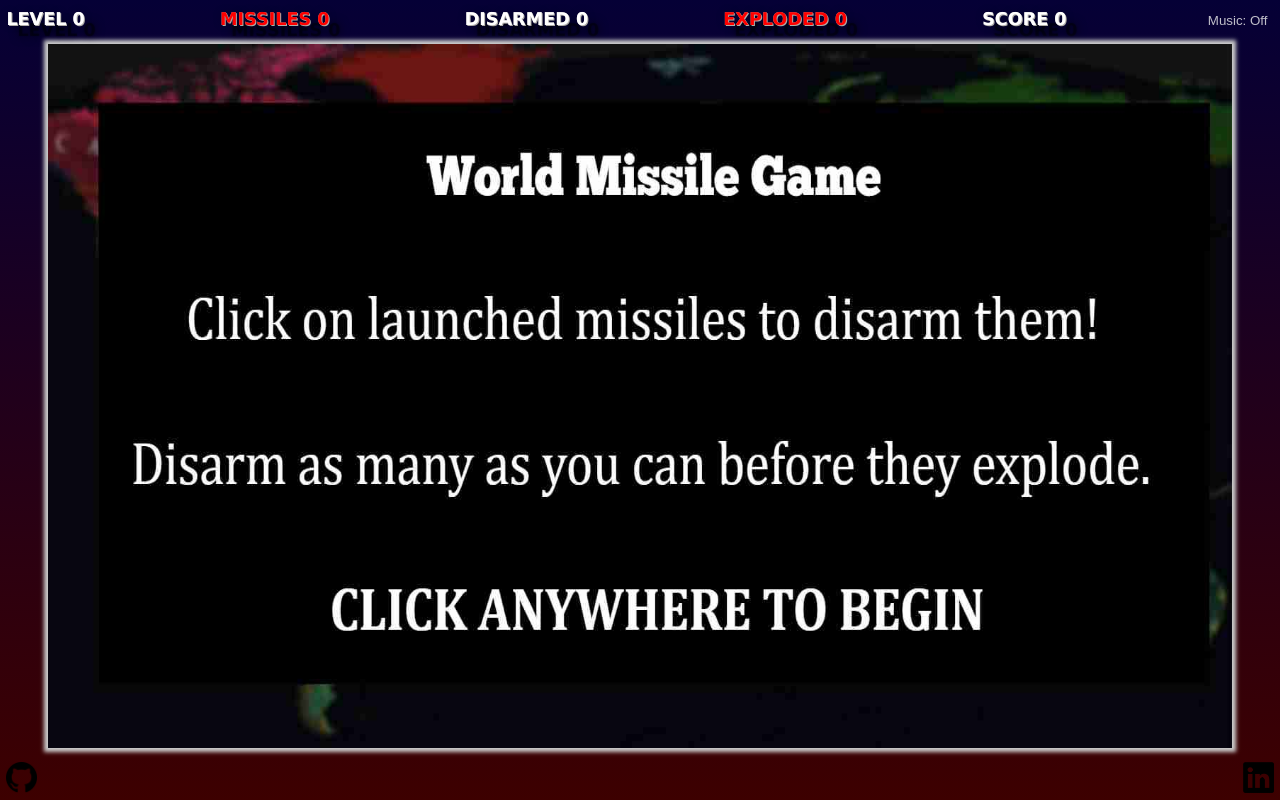
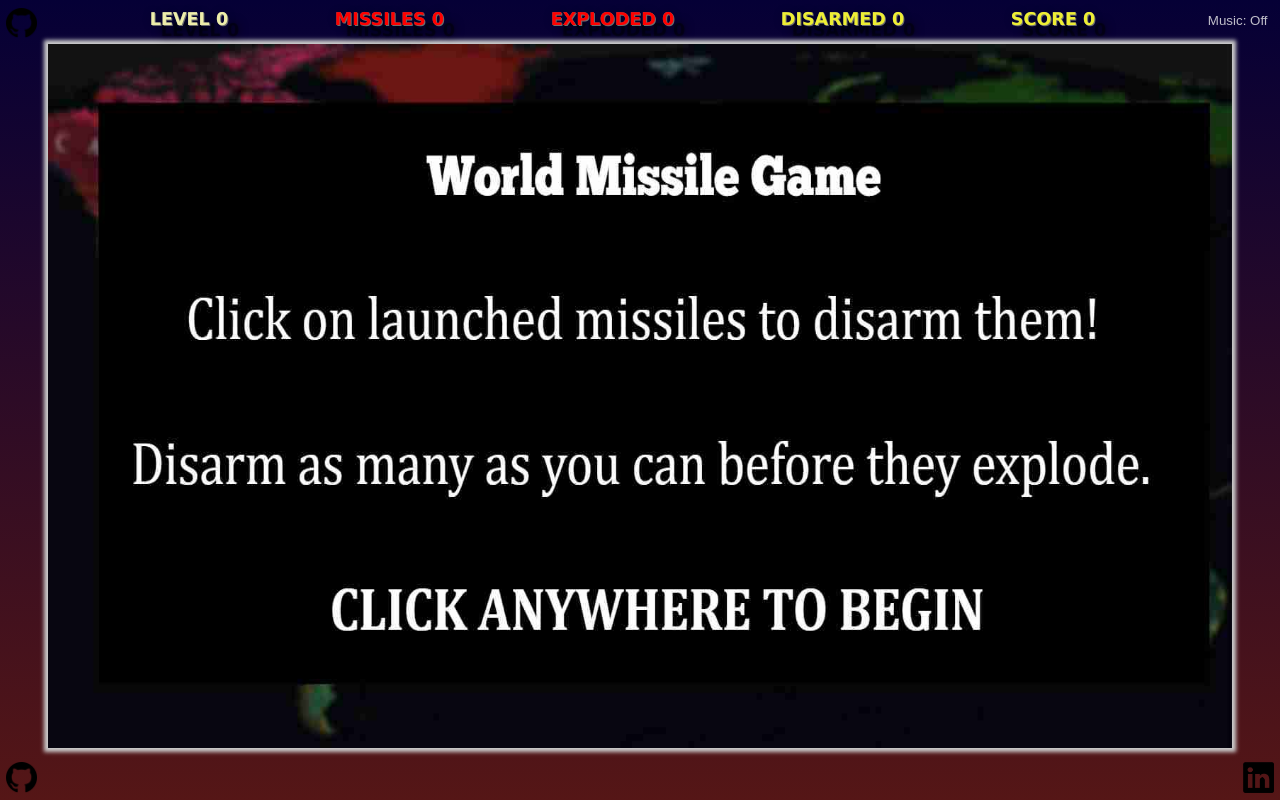
Before and after one commit to droid4alex/world-missile, a website built with webpack: page index.html in a window 1280 px wide. Built offline with nearby package versions, Linux system fonts and the light colour scheme.

Commit message:
Updates icons

```diff
--- a/index.html
+++ b/index.html
@@ -13,10 +13,15 @@
 <body>
   <div id="main">
     <div id="header">
+      <div id="github-white">
+        <a href="https://github.com/droid4alex" target="_blank" rel="noreferrer">
+          <img id="github-img" src="https://raw.githubusercontent.com/droid4alex/world-missile/main/src/iconfinder_mark-github_298822.png" alt="GithubImg">
+        </a>
+      </div>
       <div id="level-count">Level 0</div>
       <div id="missile-count">Missiles 0</div>
+      <div id="exploded-count">Exploded 0</div>
       <div id="disarmed-count">Disarmed 0</div>
-      <div id="exploded-count">Exploded 0</div>
       <div id="score-count">Score 0</div>
       <audio src="https://github.com/droid4alex/world-missile/blob/main/src/music.mp3?raw=true"></audio><button id="buttonAudio">Music: Off</button>
     </div>
--- a/src/main.css
+++ b/src/main.css
@@ -1,7 +1,7 @@
 #main {
   display: flex;
   flex-direction: column;
-  background-image: linear-gradient(rgb(5, 0, 54),rgb(61, 0, 0));
+  background-image: linear-gradient(rgb(5, 0, 54),rgb(85, 22, 22));
   align-items: center;
   height: 100vh;
 }
@@ -19,10 +19,10 @@
   font-family: verdana;
   font-size: 2.2vh;
   font-weight: bold;
-  color: white;
+  color: #EE3;
   font-family: Verdana, Geneva, Tahoma, sans-serif;
-  text-shadow: 0px 0px 0 rgb(179,177,172),
-                 1px 1px 0 rgb(174,172,167),
+  text-shadow: 0px 0px 0 rgb(110, 110, 110),
+                 1px 1px 0 rgb(110, 110, 110),
                  11px 11px 10px rgba(0,0,0,0.6),
                  11px 11px 1px rgba(0,0,0,0.5),
                  0px 0px 10px rgba(0,0,0,0.2);
@@ -40,6 +40,7 @@
   text-align: center;
   position: relative;
   margin-left: 0.8vh;
+  color: #EEA;
 }
 #missile-count{
   display: block;
@@ -89,6 +90,11 @@
   width: 50%;
 }
 
+#github-white {
+  display: block;
+  text-align: left;
+}
+
 #linkedin {
   display: block;
   text-align: right;
```
Also changed, not shown: src/iconfinder_mark-github_298822-white.png (added), src/music-off.PNG (added).
